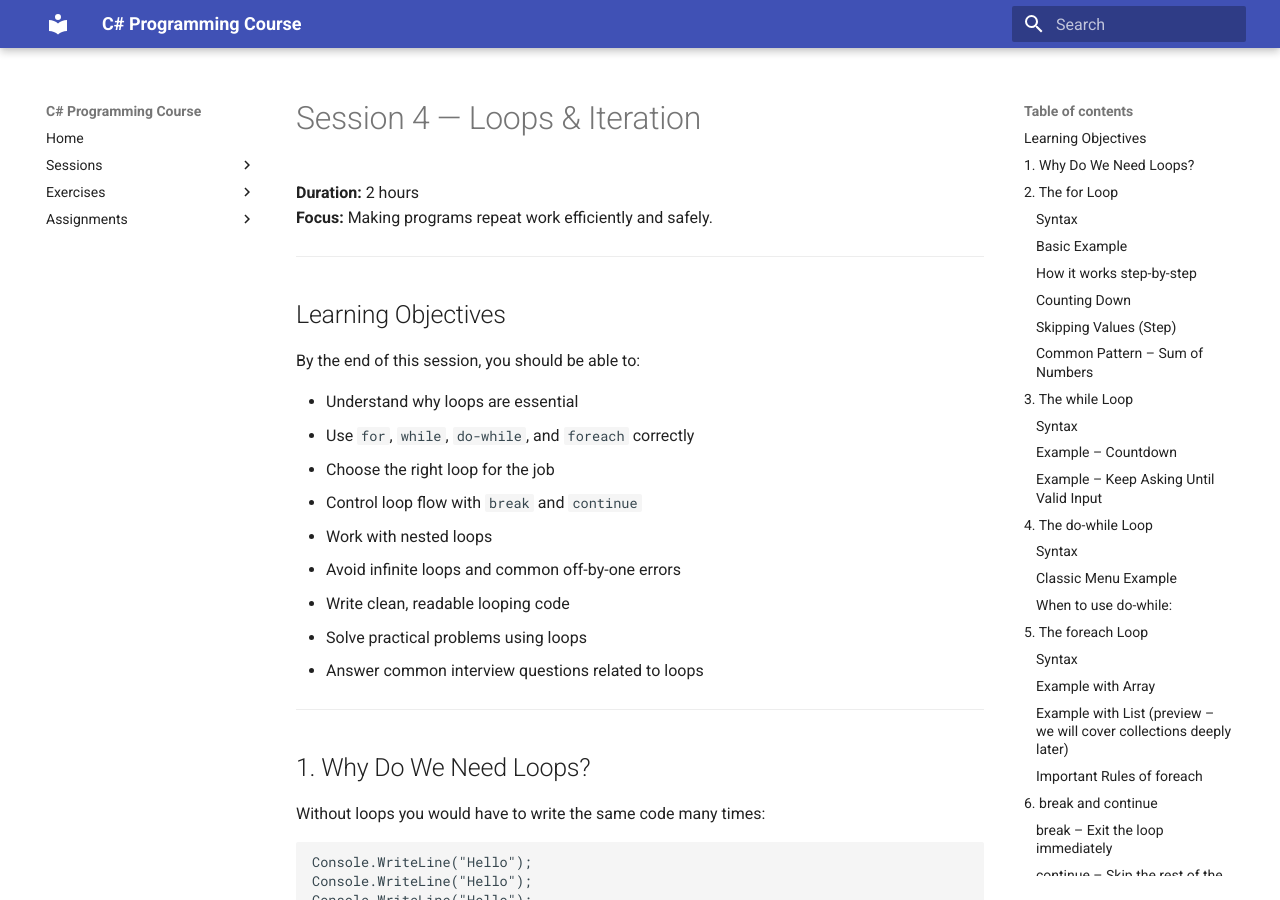
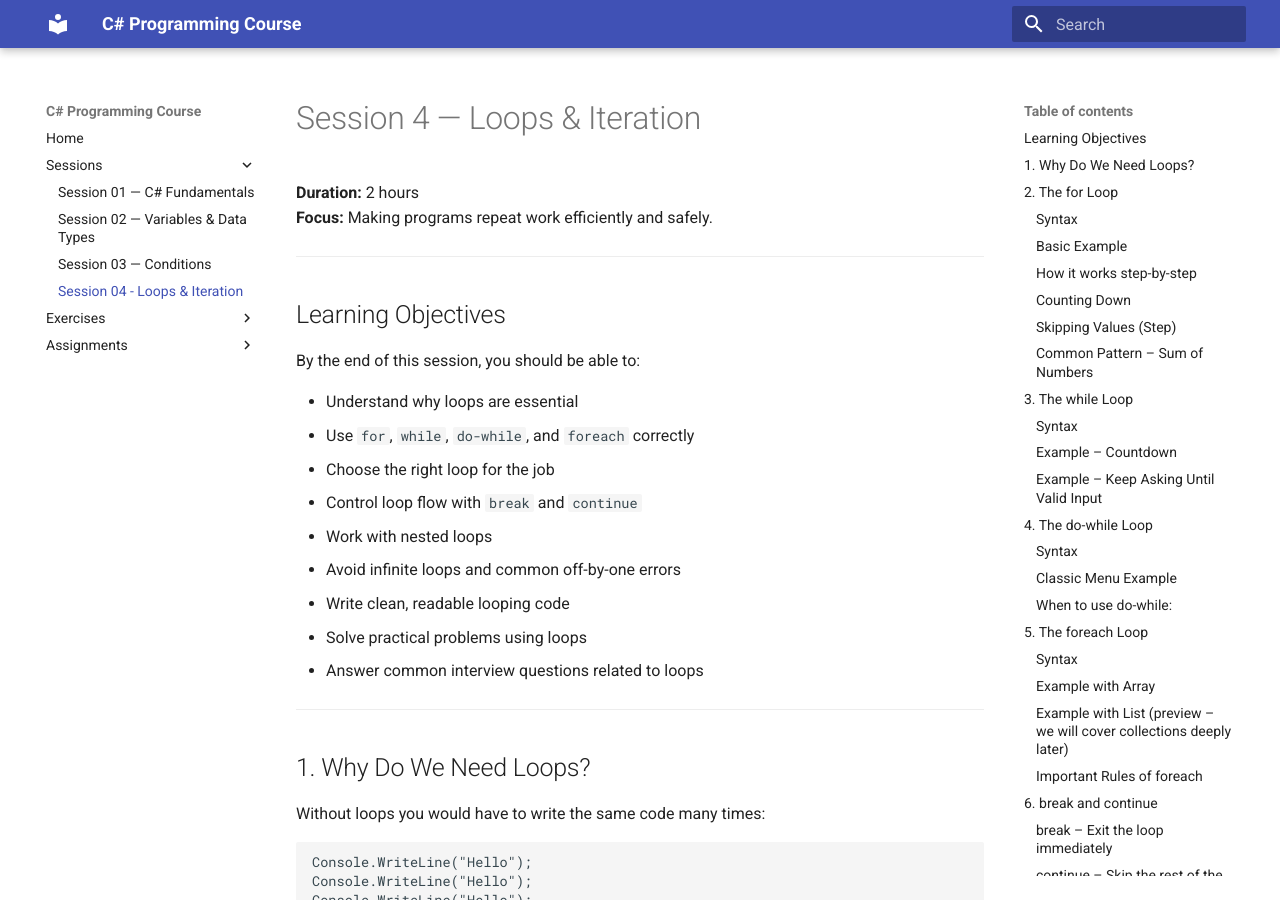
Before and after one commit to vtcmd-sb-global/csharp-course, an MkDocs documentation site: the page built from docs/sessions/session-04.md, in a window 1280 px wide and 900 px high. Built offline with MkDocs 1.6.1 and Material for MkDocs 9.7.7, drawn with Linux system fonts in a browser that asks for light colours.

Commit message:
Add Session 04 - Loops & Iteration to mkdocs

```diff
--- a/mkdocs.yml
+++ b/mkdocs.yml
@@ -12,6 +12,7 @@ nav:
       - Session 01 — C# Fundamentals: sessions/session-01.md
       - Session 02 — Variables & Data Types: sessions/session-02.md
       - Session 03 — Conditions: sessions/session-03.md
+      - Session 04 - Loops & Iteration: sessions/session-04.md
 
   - Exercises:
       - Session 01 Exercises: exercises/session-01.md
```
